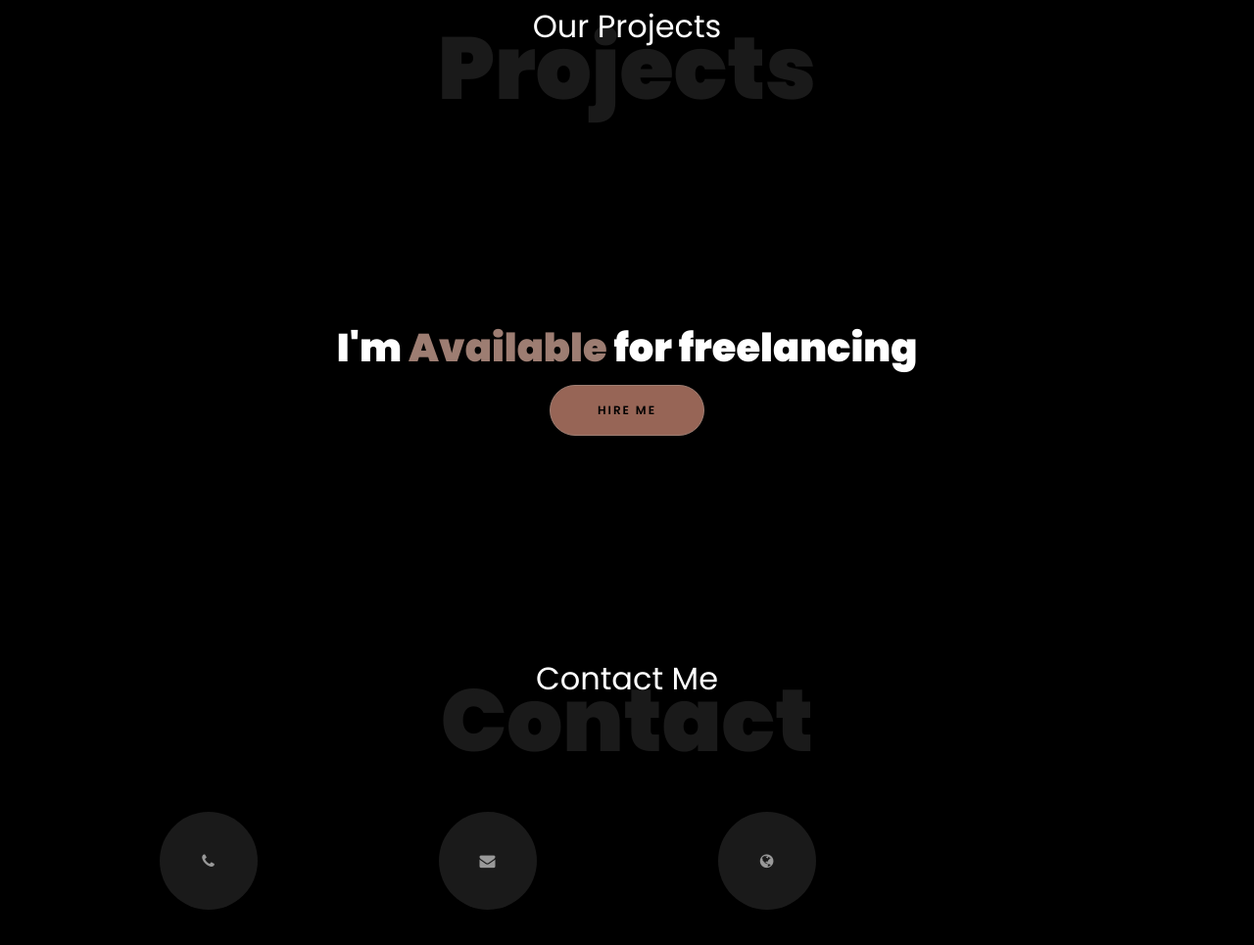
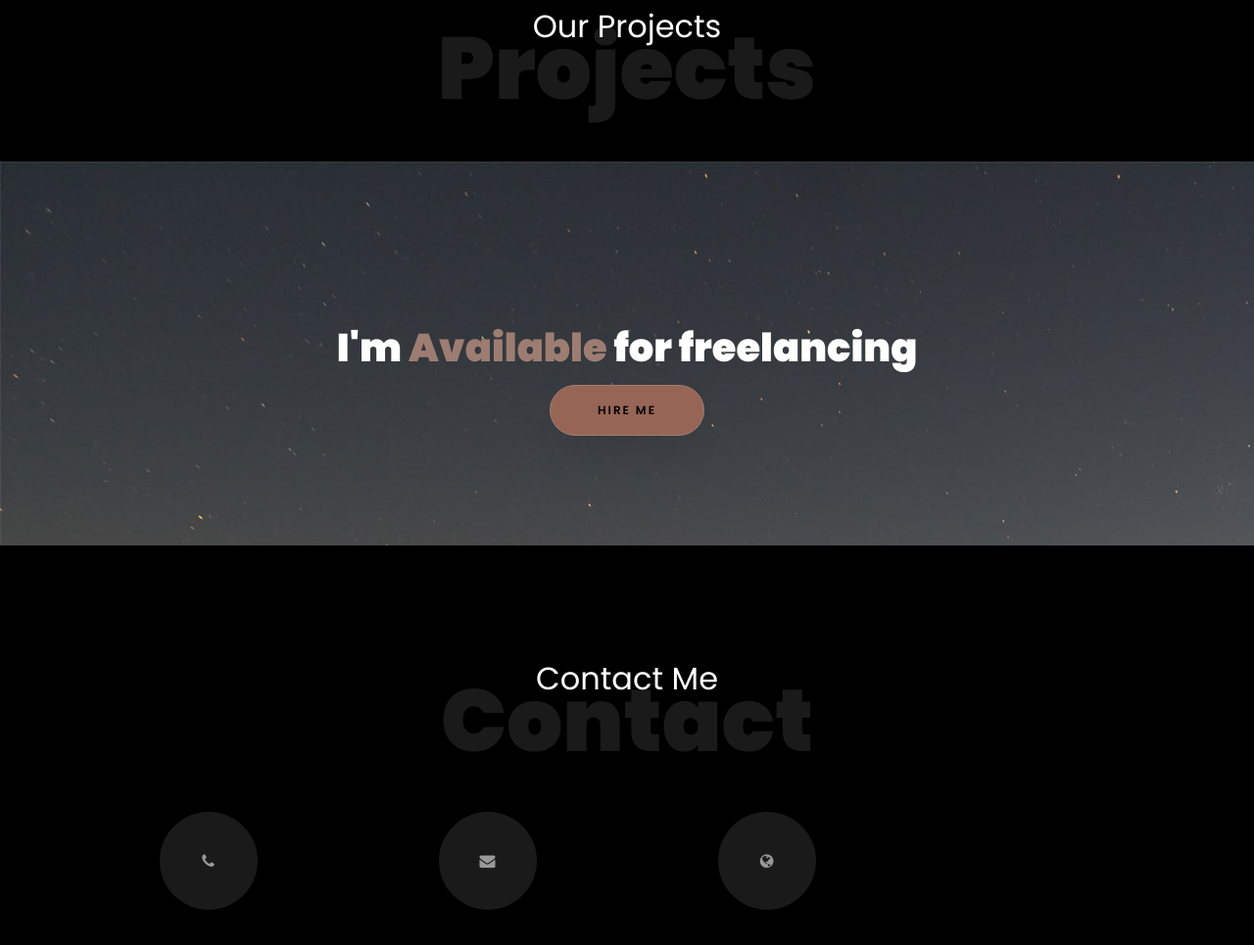
Before and after one commit to laiba-irfan44/portfolio.io, a plain HTML site: page index.html in a window 1280 px wide. Shown: the part 3989-4954 px from the top of the page at 98% size. Drawn offline with nearby package versions, Linux system fonts and the light colour scheme; files whose address does not match are found by name.

Commit message:
Update index.html

```diff
--- a/index.html
+++ b/index.html
@@ -488,7 +488,7 @@
 
     <section
       class="ftco-section ftco-hireme img margin-top"
-      style="background-image: url(images/bg_1.jpg)"
+      style="background-image: url(bg_1.jpg)"
     >
       <div class="container">
         <div class="row justify-content-center">
```
